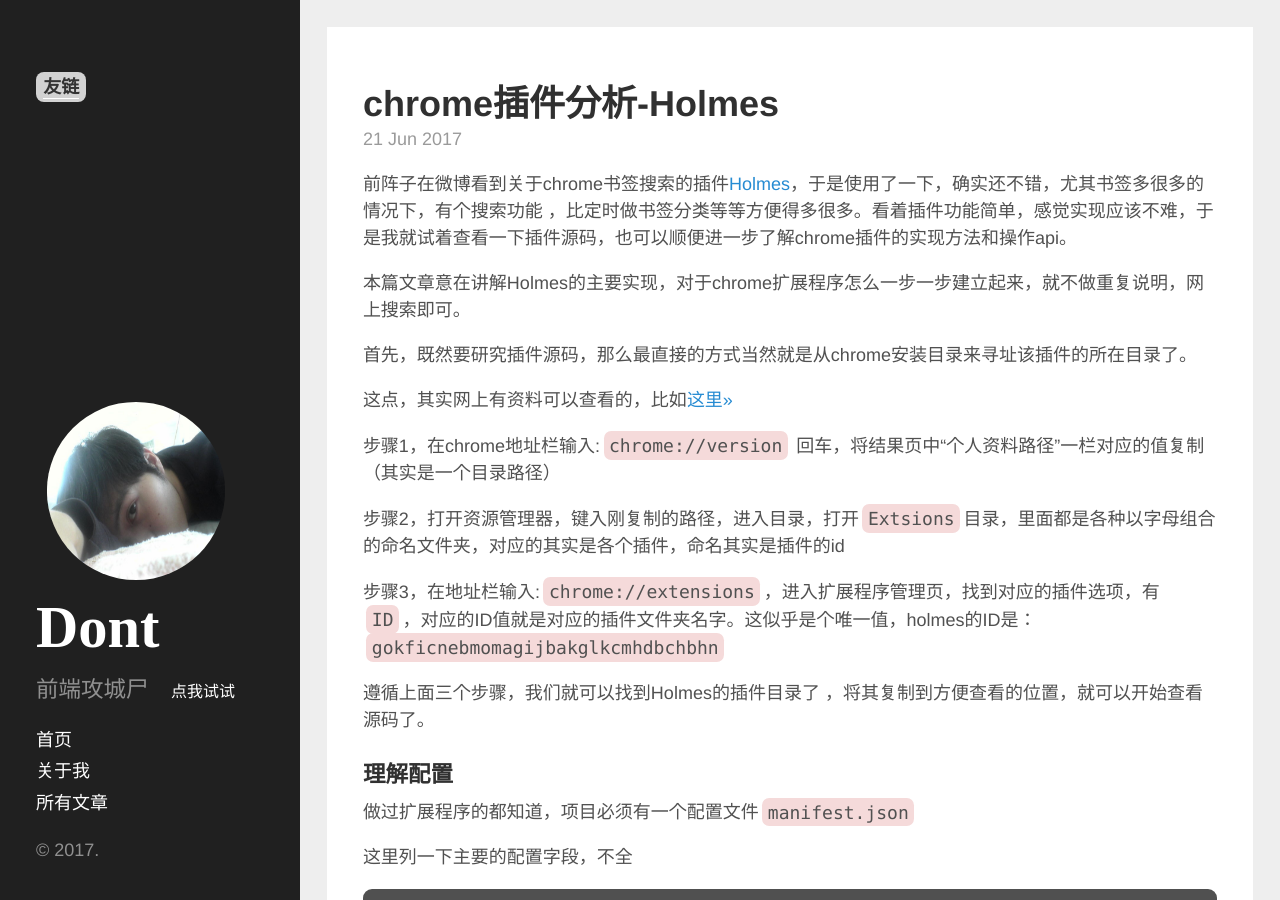
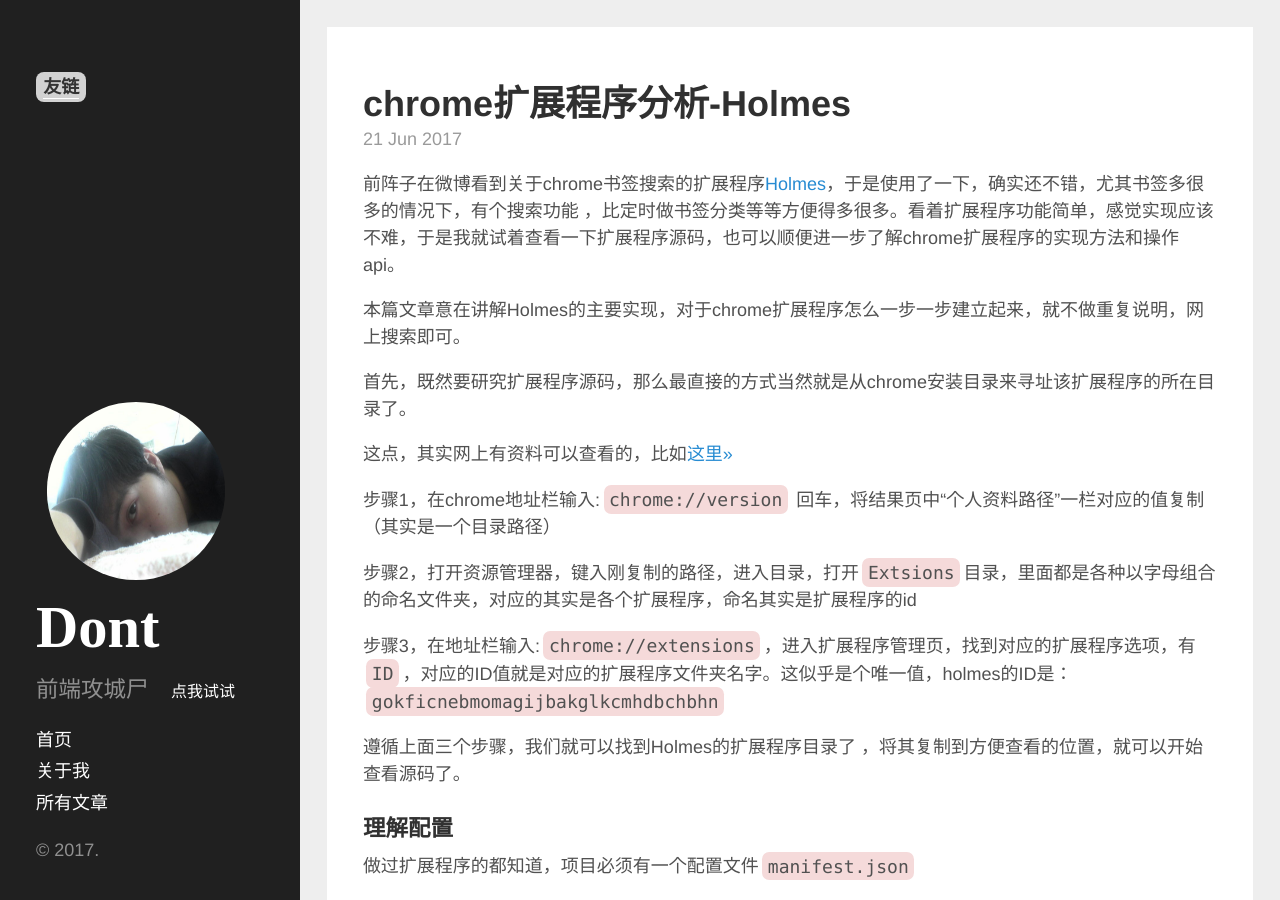
Before and after one commit to shellphon/githublog, a Jekyll site: the page built from _posts/2017-06-21-chrome-ext-holmes.md, in a window 1280 px wide and 900 px high. Built offline with Jekyll 4.4.1, drawn with Linux system fonts in a browser that asks for light colours; comment, search, counter and statistics services are not loaded; some of the changed text lies outside the part shown.

Commit message:
fixed word

```diff
--- a/_posts/2017-06-21-chrome-ext-holmes.md
+++ b/_posts/2017-06-21-chrome-ext-holmes.md
@@ -1,26 +1,26 @@
 ---
 layout: post
-title: chrome插件分析-Holmes
+title: chrome扩展程序分析-Holmes
 category: Hellocode
 keywords: chrome,extension
-description: 对Chrome插件-Holmes源码解读
+description: 对Chrome扩展程序-Holmes源码解读
 ---
 
-前阵子在微博看到关于chrome书签搜索的插件[Holmes](https://chrome.google.com/webstore/detail/holmes/gokficnebmomagijbakglkcmhdbchbhn)，于是使用了一下，确实还不错，尤其书签多很多的情况下，有个搜索功能 ，比定时做书签分类等等方便得多很多。看着插件功能简单，感觉实现应该不难，于是我就试着查看一下插件源码，也可以顺便进一步了解chrome插件的实现方法和操作api。
+前阵子在微博看到关于chrome书签搜索的扩展程序[Holmes](https://chrome.google.com/webstore/detail/holmes/gokficnebmomagijbakglkcmhdbchbhn)，于是使用了一下，确实还不错，尤其书签多很多的情况下，有个搜索功能 ，比定时做书签分类等等方便得多很多。看着扩展程序功能简单，感觉实现应该不难，于是我就试着查看一下扩展程序源码，也可以顺便进一步了解chrome扩展程序的实现方法和操作api。
 
 本篇文章意在讲解Holmes的主要实现，对于chrome扩展程序怎么一步一步建立起来，就不做重复说明，网上搜索即可。
 
-首先，既然要研究插件源码，那么最直接的方式当然就是从chrome安装目录来寻址该插件的所在目录了。
+首先，既然要研究扩展程序源码，那么最直接的方式当然就是从chrome安装目录来寻址该扩展程序的所在目录了。
 
 这点，其实网上有资料可以查看的，比如[这里>>](https://zhidao.baidu.com/question/229070019.html)
 
 步骤1，在chrome地址栏输入:`chrome://version` 回车，将结果页中“个人资料路径”一栏对应的值复制（其实是一个目录路径）
 
-步骤2，打开资源管理器，键入刚复制的路径，进入目录，打开`Extsions`目录，里面都是各种以字母组合的命名文件夹，对应的其实是各个插件，命名其实是插件的id
+步骤2，打开资源管理器，键入刚复制的路径，进入目录，打开`Extsions`目录，里面都是各种以字母组合的命名文件夹，对应的其实是各个扩展程序，命名其实是扩展程序的id
 
-步骤3，在地址栏输入:`chrome://extensions`，进入扩展程序管理页，找到对应的插件选项，有`ID`，对应的ID值就是对应的插件文件夹名字。这似乎是个唯一值，holmes的ID是：`gokficnebmomagijbakglkcmhdbchbhn`
+步骤3，在地址栏输入:`chrome://extensions`，进入扩展程序管理页，找到对应的扩展程序选项，有`ID`，对应的ID值就是对应的扩展程序文件夹名字。这似乎是个唯一值，holmes的ID是：`gokficnebmomagijbakglkcmhdbchbhn`
 
-遵循上面三个步骤，我们就可以找到Holmes的插件目录了 ，将其复制到方便查看的位置，就可以开始查看源码了。
+遵循上面三个步骤，我们就可以找到Holmes的扩展程序目录了 ，将其复制到方便查看的位置，就可以开始查看源码了。
 
 ### 理解配置
 
@@ -65,7 +65,7 @@
 
 可以看到，这里有个permissions字段，字面意义应该是跟权限相关，这里配置了bookmarks、tabs、和`chrome://favicon/`,这为后面要用到chrome的一些功能埋下了伏笔（这么说好么？= =）
 
-另外`browse_action`字段定义了点击扩展程序图标的一些行为，`default_popup`规定了点击弹出框定位到`holmes.html`,也就是插件的业务页面，即搜索框和搜索结果。
+另外`browse_action`字段定义了点击扩展程序图标的一些行为，`default_popup`规定了点击弹出框定位到`holmes.html`,也就是扩展程序的业务页面，即搜索框和搜索结果。
 
 ### 深入页面
 
@@ -258,7 +258,7 @@
   });
 {%endhighlight%}
 
-关于`updateView`: 已经设定了`bmarks_per_page`变量用来定义结果显示数量(并非把全部书签结果都输出，而是输出前十条数据)，并且对标题进行省略裁剪，并针对关键字插入`span`标签（可做样式高亮，但插件并没有做），在拼接dom模板时对首条数据加入current类，并且将对应的dom保存到`$current_mark`,用于回车时直接打开以及显示选中项，对拼接的dom添加到`$view`中，并且定义a标签点击事件（由于每次搜索结果都是重新添加内容，所以这里不会涉及重复绑定，但其实可以给`$view`做事件代理更佳）
+关于`updateView`: 已经设定了`bmarks_per_page`变量用来定义结果显示数量(并非把全部书签结果都输出，而是输出前十条数据)，并且对标题进行省略裁剪，并针对关键字插入`span`标签（可做样式高亮，但扩展程序并没有做），在拼接dom模板时对首条数据加入current类，并且将对应的dom保存到`$current_mark`,用于回车时直接打开以及显示选中项，对拼接的dom添加到`$view`中，并且定义a标签点击事件（由于每次搜索结果都是重新添加内容，所以这里不会涉及重复绑定，但其实可以给`$view`做事件代理更佳）
 
 代码如下：
 
@@ -356,4 +356,4 @@
 {%endhighlight%}
 
 
-至此，holmes的主要逻辑也就解读完毕了， 对于样式那块，本文不做解读，可看出，其实该插件，还有很多优化空间，感兴趣，其实可以自己改改，来优化使用体验，比如：代码的一些重复逻辑、加入事件代理、搜索结果显示体验等等。（目前，用的插件在说明上貌似最新一版已经是2015年的事了，看来作者也没有继续更新的打算了）
+至此，holmes的主要逻辑也就解读完毕了， 对于样式那块，本文不做解读，可看出，其实该扩展程序，还有很多优化空间，感兴趣，其实可以自己改改，来优化使用体验，比如：代码的一些重复逻辑、加入事件代理、搜索结果显示体验等等。（目前，该扩展程序在说明上貌似最新一版已经是2015年的事了，看来作者也没有继续更新的打算了）
```
